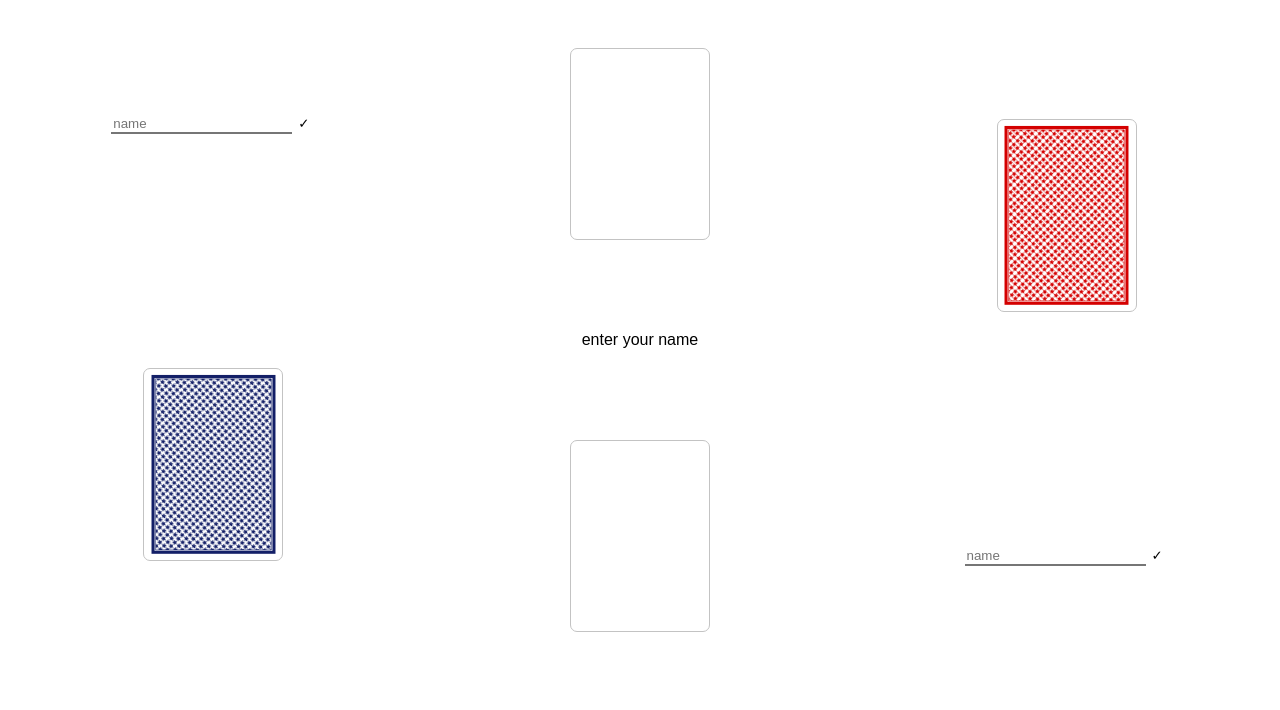
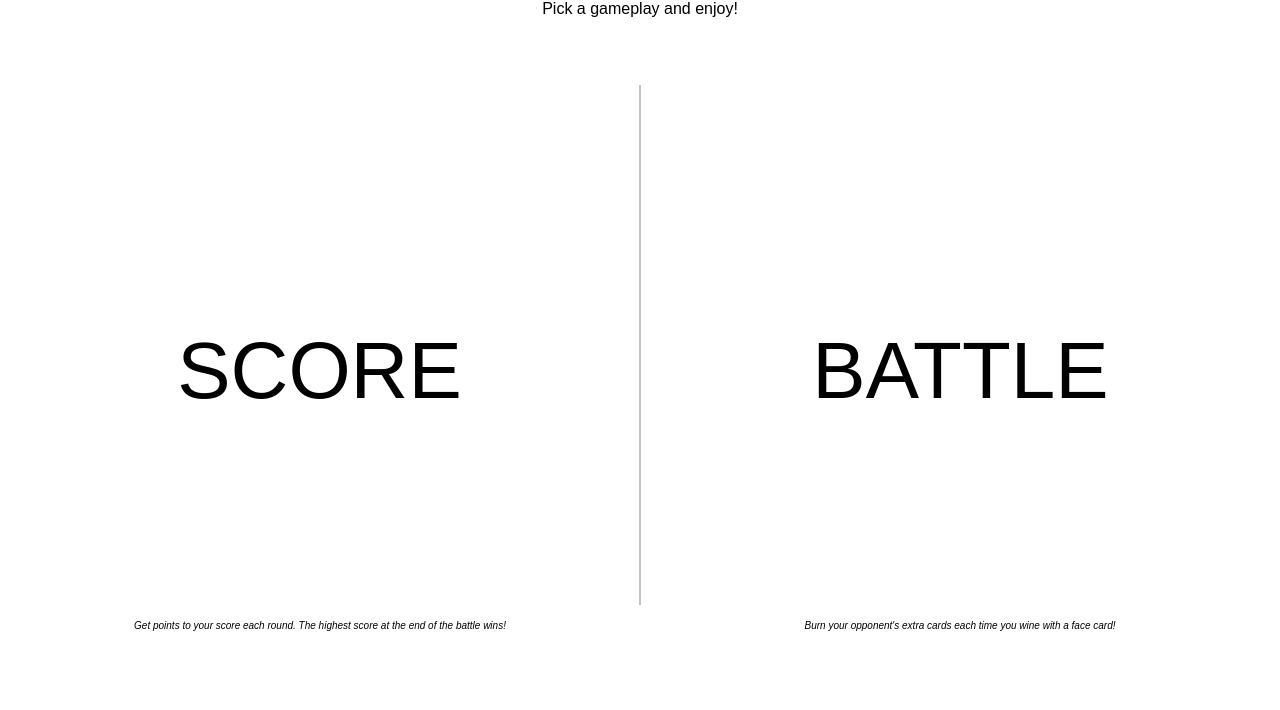
Before and after one commit to calvinfeau/war-game, a PHP site: page / in a window 1280 px wide. Shown: the part 120-830 px from the top of the page. Before the commit the page ends 752 px from the top, so only its background shows below. Run offline with PHP 8.4, Linux system fonts and the light colour scheme; some web fonts are replaced.

Commit message:
start intro page

```diff
--- a/css/main.css
+++ b/css/main.css
@@ -6,7 +6,6 @@ body {
   font-family: 'Wendy One', sans-serif;
   height: 100vh;
   margin: 0;
-
 }
 
 header {
@@ -19,6 +18,49 @@ header {
   width: 100vw;
   font-size: 25px;
 }
+
+#intro-text {
+  display: block;
+  height: 10vh;
+  width: 100vw;
+  text-align: center;
+
+}
+
+#score-side, #battle-side {
+  display: inline-block;
+  height: 65vh;
+  width: 50vw;
+  margin: 5px 0;
+  padding: 30vh 0;
+  font-size: 10vh;
+  text-align: center;
+}
+
+#score-text, #battle-text {
+  display: inline-block;
+  height: 10vh;
+  width: 50vw;
+}
+
+#score-side {
+border-right: 1px solid #c3c3c3
+}
+
+#battle-side {
+  border-left: 1px solid #c3c3c3;
+}
+
+/* SCORE VERSION SCREEN */
+
+main {
+  display: none;
+  justify-content: space-around;
+  align-items: center;
+  align-content: space-around;
+  height: 85vh;
+}
+
 
 button {
   font-family: 'Wendy One', sans-serif;
@@ -38,13 +80,6 @@ nav {
   margin: 5px;
 }
 
-main {
-  display: flex;
-  justify-content: space-around;
-  align-items: center;
-  align-content: space-around;
-  height: 85vh;
-}
 
 #nameBtn1, #nameBtn2 {
   background-color: #ffffff;
--- a/index.html
+++ b/index.html
@@ -20,6 +20,8 @@
         <h1>REVISITED WAR</h1>
         <nav class="menu"><button id="reset">↻</button><button id="battleGame">BATTLE / SCORE</button></nav>
     </header>
+
+
 
 <main>
     <section id="player1">
--- a/js/main.js
+++ b/js/main.js
@@ -65,7 +65,45 @@ resetBtn.addEventListener('click', init);
 // _____________________________________________________________
 // FUNCTIONNALITIES
 
-init();
+introduction();
+
+function introduction() {
+    var introText = document.createElement('article');
+    var scoreChoice = document.createElement('article');
+    var scoreText = document.createElement('p');
+    var battleChoice = document.createElement('article');
+    var battleText = document.createElement('p');
+
+    document.body.appendChild(introText);
+    document.body.appendChild(scoreChoice);
+    document.body.appendChild(battleChoice);
+    document.body.appendChild(scoreText);
+    document.body.appendChild(battleText);
+
+    introText.setAttribute('id', 'intro-text');
+    scoreChoice.setAttribute('id', 'score-side');
+    scoreText.setAttribute('id', 'score-text');
+    battleChoice.setAttribute('id', 'battle-side');
+    battleText.setAttribute('id', 'battle-text');
+
+    scoreChoice.addEventListener('click', scoreInit);
+    battleChoice.addEventListener('click', battleInit);
+
+    introText.textContent = 'Pick a gameplay and enjoy!';
+    scoreChoice.textContent = 'SCORE';
+    battleChoice.textContent = 'BATTLE';
+    scoreText.textContent = 'Get points to your score each round. The highest score at the end of the battle wins!'
+    battleText.textContent = "Burn your opponent's extra cards each time you wine with a face card!"
+}
+
+function scoreInit() {
+    console.log('scoreInit working');
+}
+
+function battleInit() {
+    console.log('battleInit working');
+}
+// init();
 
 // function rendering the message with the winner of the game
 function displayWinner() {
```
